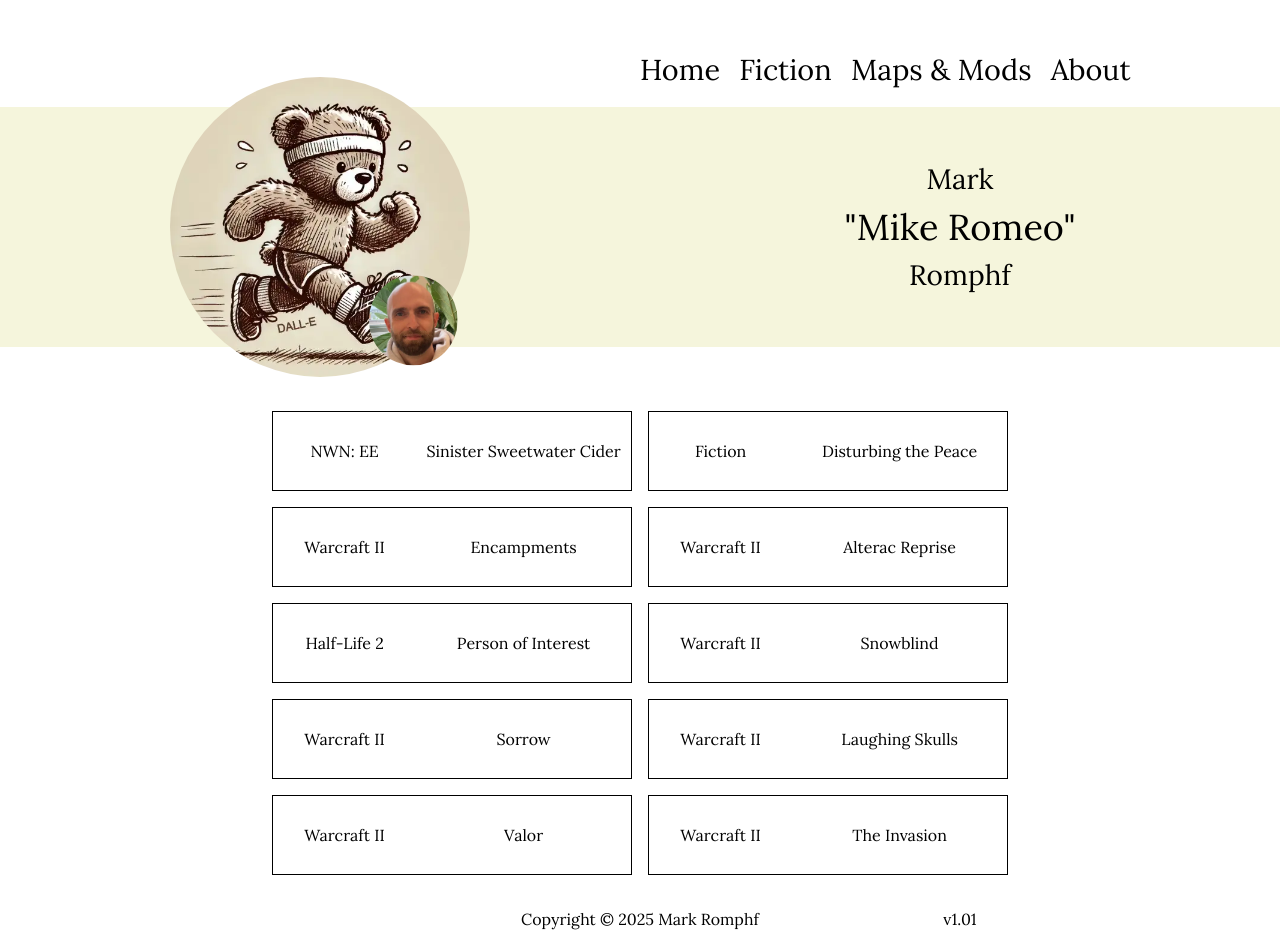
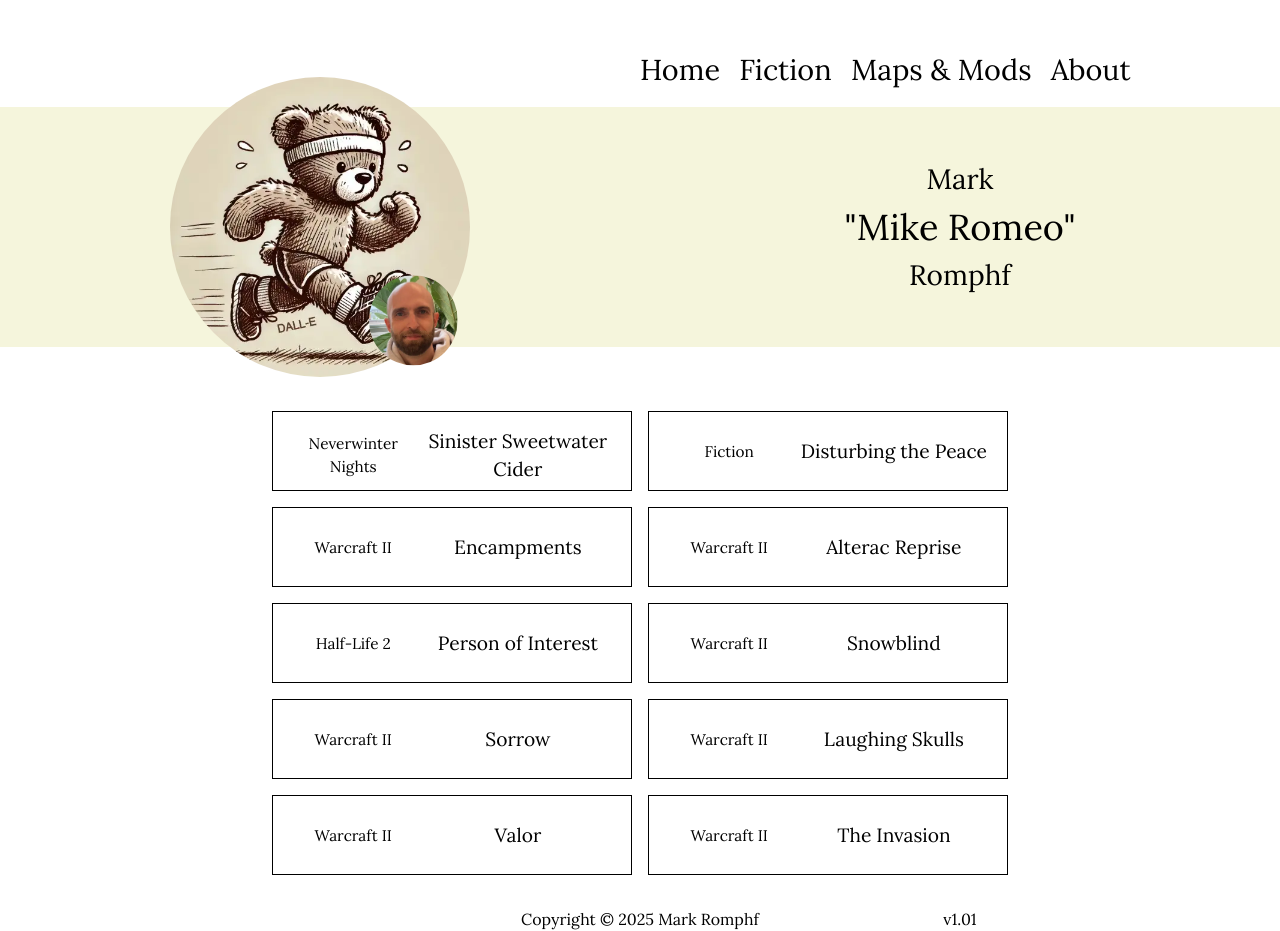
Before and after one commit to mromphf/website, a Vue app: page / in a window 1280 px wide. Built offline with nearby package versions, Linux system fonts and the light colour scheme.

Commit message:
Improved ticket styles on mobile.

```diff
--- a/src/components/About.vue
+++ b/src/components/About.vue
@@ -36,7 +36,7 @@ ul {
 }
 
 a {
-  font-size: 1.3em;
+  font-size: 1.1em;
 }
 
 a:hover {
--- a/src/components/Ticket.vue
+++ b/src/components/Ticket.vue
@@ -28,7 +28,7 @@ export default {
 
 <template>
   <article class="content-card">
-    <section>
+    <section id="subreference">
       <router-link :to="subreference">{{ product }}</router-link>
     </section>
 
@@ -47,7 +47,35 @@ a:hover {
 
 .content-card {
   display: grid;
-  grid-template-columns: 2fr 3fr;
+  column-count: 1;
+  font-size: 1.2em;
+  height: 7.5rem;
+  padding: 0.75em;
+}
+
+#subreference {
+  order: 1;
+  font-size: 0.8em;
+}
+
+
+
+/* Small - Phones(landscape) */
+@media(min-width: 640px) {
+  :root {
+    --h1-size: 1.75rem;
+    --h2-size: 1.5rem;
+  }
+
+  .content-card {
+    column-count: 2;
+    grid-template-columns: 2fr 3fr;
+    height: 5rem;
+  }
+
+  #subreference {
+    order: 0;
+  }
 }
 
 </style>
--- a/src/data/products.js
+++ b/src/data/products.js
@@ -2,7 +2,7 @@ const products = {
     nwn: {
         id: "nwn",
         path: "maps",
-        title: "NWN: EE"
+        title: "Neverwinter Nights"
     },
     war2: {
         id: "war2",
```
